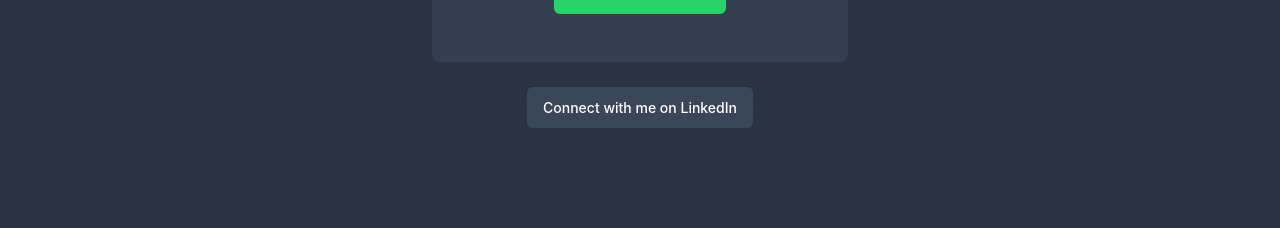
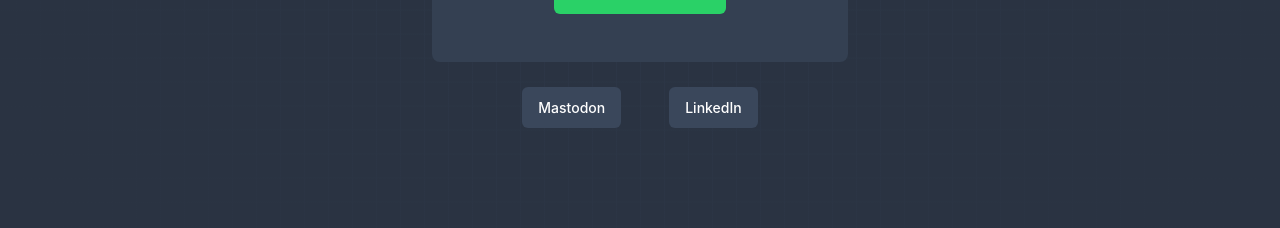
Before and after one commit to pwningcode/pwningcode.com, a Next.js app: page / in a window 1280 px wide. Shown: the part 7784-8012 px from the top of the page. Built offline with nearby package versions, Linux system fonts and the light colour scheme.

Commit message:
Adding back mastodon link

```diff
--- a/components/Footer.tsx
+++ b/components/Footer.tsx
@@ -44,7 +44,21 @@
 
 					</div>
 				</div>
-				<div className="w-full px-4 py-4 mt-1 border-coolGray-700">
+				<div className="flex flex-wrap justify-center">
+					<div className="px-4 py-4 mt-1 border-coolGray-700">
+						<p className="mb-9 leading-9 text-white text-sm text-center">
+							<a
+								href="https://mastodon.online/@pwningcode"
+								title="Link to LinkedIn Profile"
+								aria-label="Link to LinkedIn Profile"
+								rel="me"
+								className="'inline-block m-2 rounded-md py-3 px-4 text-md font-medium leading-6 text-white outline-darkCoolGray-900 bg-darkCoolGray-500 hover:bg-darkCoolGray-600 focus:ring-darkCoolGray-600 focus:ring-2 focus:ring-opacity-50'"
+							>
+								Mastodon
+							</a>
+						</p>
+					</div>
+					<div className="px-4 py-4 mt-1 border-coolGray-700">
 						<p className="mb-9 leading-9 text-white text-sm text-center">
 							<a
 								href="https://www.linkedin.com/in/pwningcode"
@@ -54,9 +68,10 @@
 								rel="noopener noreferrer"
 								className="'inline-block m-2 rounded-md py-3 px-4 text-md font-medium leading-6 text-white outline-darkCoolGray-900 bg-darkCoolGray-500 hover:bg-darkCoolGray-600 focus:ring-darkCoolGray-600 focus:ring-2 focus:ring-opacity-50'"
 							>
-							Connect with me on LinkedIn
+								LinkedIn
 							</a>
 						</p>
+					</div>
 				</div>
 				<div className="w-full px-4 py-4 mt-20 border-t-2 border-coolGray-700">
 					<p className="mb-9 leading-9 text-white text-sm text-center">
```
Lines whose indentation alone changed are shown as unchanged.
